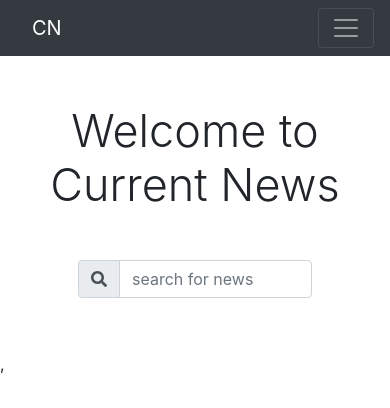
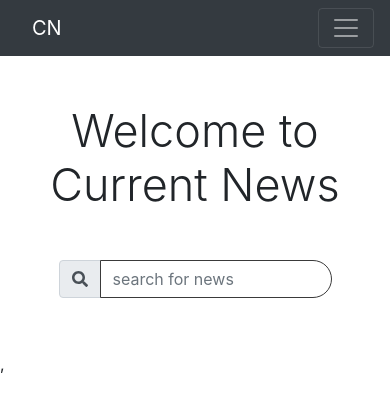
Before and after one commit to sfahadh/Currents-API, a React (Create React App) app: page / in a window 390 px wide. Shown: the top 408 px of the page. Built offline with nearby package versions, Linux system fonts and the light colour scheme; no server answers.

Commit message:
addd responsiveness to searchbar

```diff
--- a/src/components/home/Searchbar.jsx
+++ b/src/components/home/Searchbar.jsx
@@ -33,6 +33,7 @@ function SearchBar() {
                 </div>
 
                 <input className="form-control my-0 py-1 w-50"
+                    id="searchbar"
                     type="text"
                     placeholder="search for news"
                     aria-label="Search"
--- a/src/components/home/home.css
+++ b/src/components/home/home.css
@@ -1,5 +1,10 @@
 .input-group {
     width: 60vw !important;
+}
+
+#searchbar {
+    border-radius: 0 30px 30px 0;
+    border-color: rgb(58, 58, 58);
 }
 
 @media (max-width: 500px) {
@@ -7,6 +12,7 @@
         font-size: 45px !important;
     }
 
+    .input-group {
+        width: 70vw !important;
+    }
 }
-
-@media (max-width: 435px) {}
```
